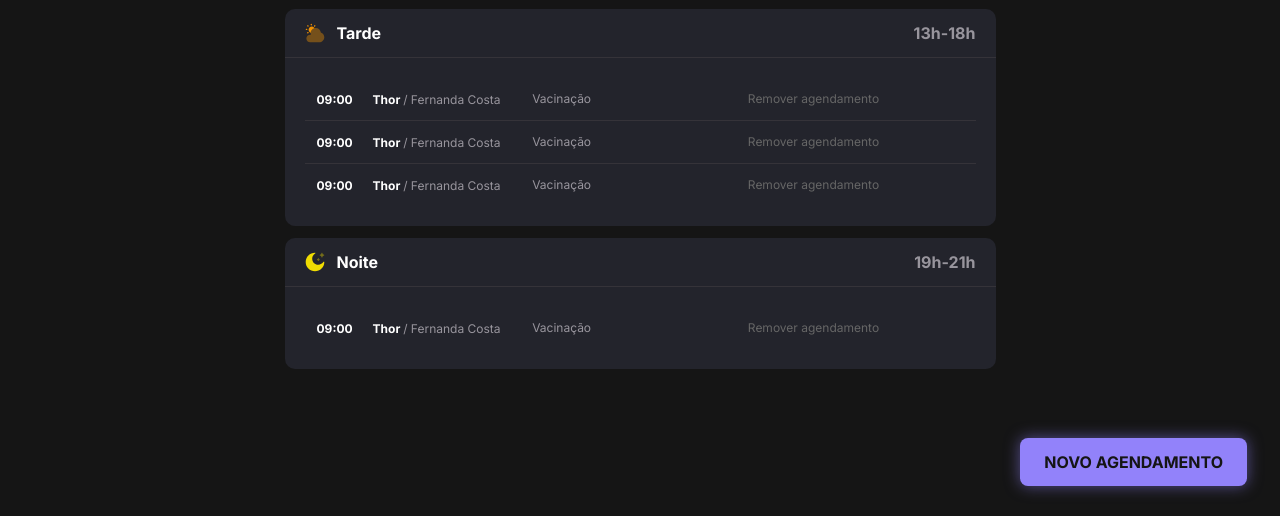
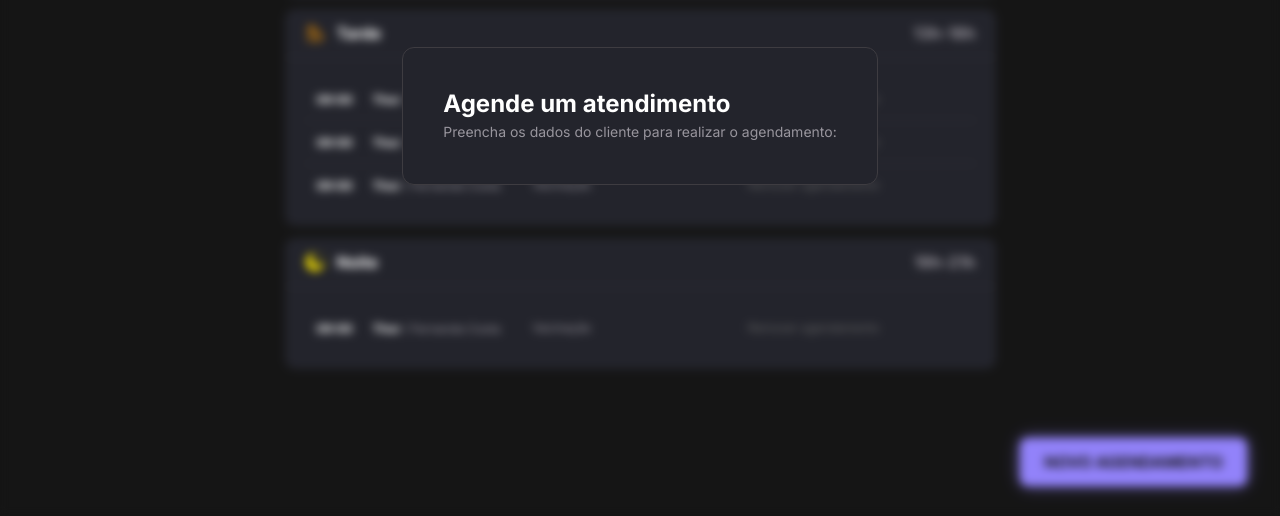
Before and after one commit to GabrielGPena793/pet_schedule, a plain HTML site: page index.html in a window 1280 px wide. Shown: the part 284-800 px from the top of the page. Drawn offline with Linux system fonts and the light colour scheme.

Commit message:
modal in progress

```diff
--- a/index.html
+++ b/index.html
@@ -20,7 +20,7 @@
     </div>
 
     <main>
-      <header>
+      <header id="schedule_header">
         <div>
           <h1>Sua agenda</h1>
           <p>
@@ -156,5 +156,16 @@
     <div id="container_new_schendule">
       <button id="new_schendule">NOVO AGENDAMENTO</button>
     </div>
+
+    <div id="modal">
+      <div id="container_form">
+        <header>
+          <h2>Agende um atendimento</h2>
+          <p>Preencha os dados do cliente para realizar o agendamento:</p>
+        </header>
+
+        <form></form>
+      </div>
+    </div>
   </body>
 </html>
--- a/styles/global.css
+++ b/styles/global.css
@@ -53,6 +53,7 @@ body {
     position: absolute;
     top: 0;
     left: 0;
+    z-index: 1;
 
     width: fit-content;
     padding: 0.875rem 1.25rem;
--- a/styles/header.css
+++ b/styles/header.css
@@ -1,4 +1,4 @@
-header {
+header#schedule_header {
   display: flex;
   justify-content: space-between;
   margin-bottom: 2rem;
--- a/styles/index.css
+++ b/styles/index.css
@@ -1,3 +1,4 @@
 @import url("./global.css");
 @import url("./header.css");
 @import url("./period-section.css");
+@import url("./modal.css");
--- /dev/null
+++ b/styles/modal.css
@@ -0,0 +1,33 @@
+#modal {
+  position: absolute;
+  top: 0;
+  left: 0;
+
+  width: 100vw;
+  height: 100vh;
+  display: flex;
+  justify-content: center;
+  align-items: center;
+
+  backdrop-filter: blur(5px);
+
+  & #container_form {
+    padding: 2.5rem;
+    max-width: 29.8125rem;
+    background-color: var(--background-tertiary);
+    border-radius: 12px;
+    border: 1px solid var(--border-primary);
+
+    & header {
+      & h2 {
+        font: 700 1.5rem/2rem var(--ff-base);
+        color: var(--content-primary);
+      }
+
+      & p {
+        font: var(--paragraph-medium);
+        color: var(--content-secondary);
+      }
+    }
+  }
+}
```
